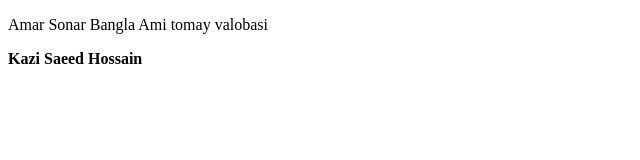
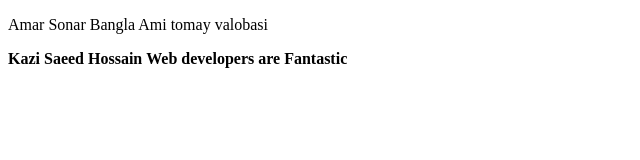
Before and after one commit to CodeFather-Saeed/Flutter-Practise, a plain HTML site: page index.html in a window 1280 px wide. Shown: the whole page, without its empty margins (0-640 px from the left). Drawn offline with Linux system fonts and the light colour scheme.

Commit message:
Second Commit

```diff
--- a/index.html
+++ b/index.html
@@ -8,5 +8,6 @@
 <body>
     <p>Amar Sonar Bangla Ami tomay valobasi</p>
     <b>Kazi Saeed Hossain</b>
+    <b>Web developers are Fantastic</b>
 </body>
 </html>
```
